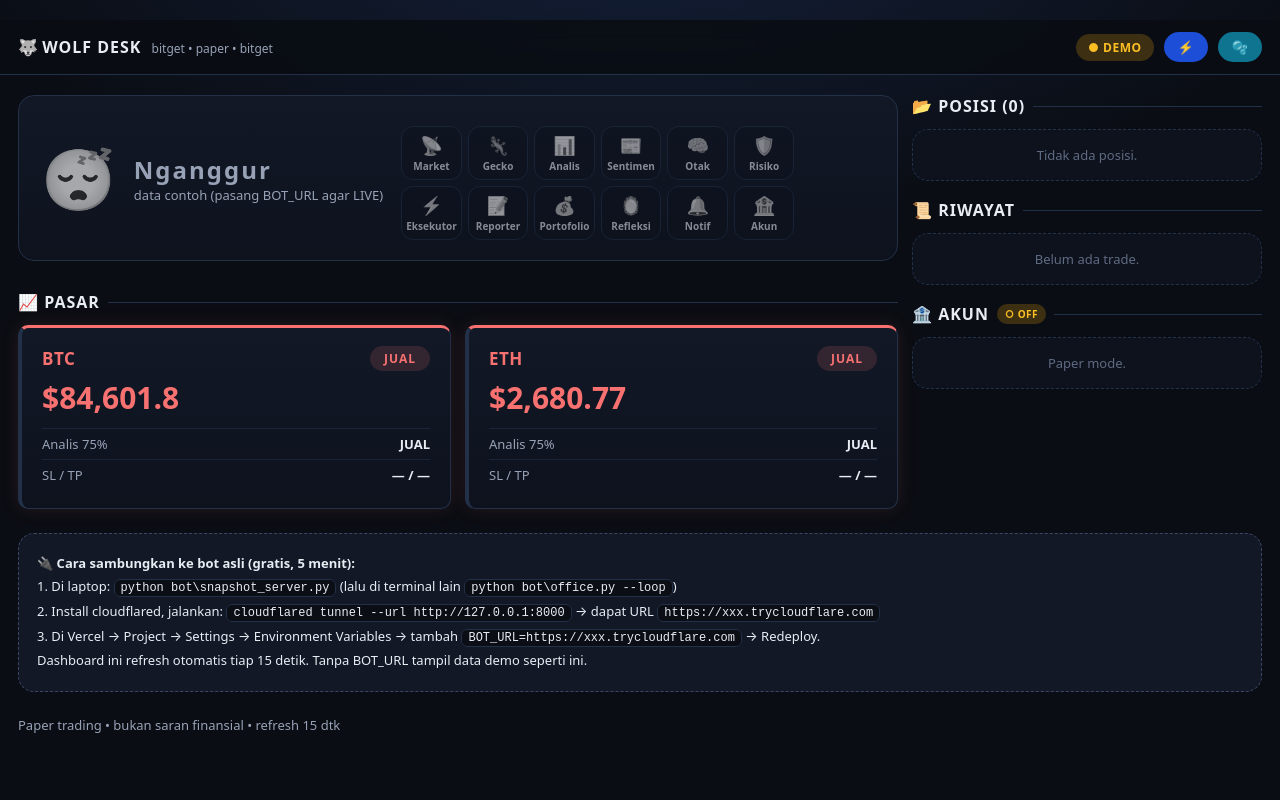
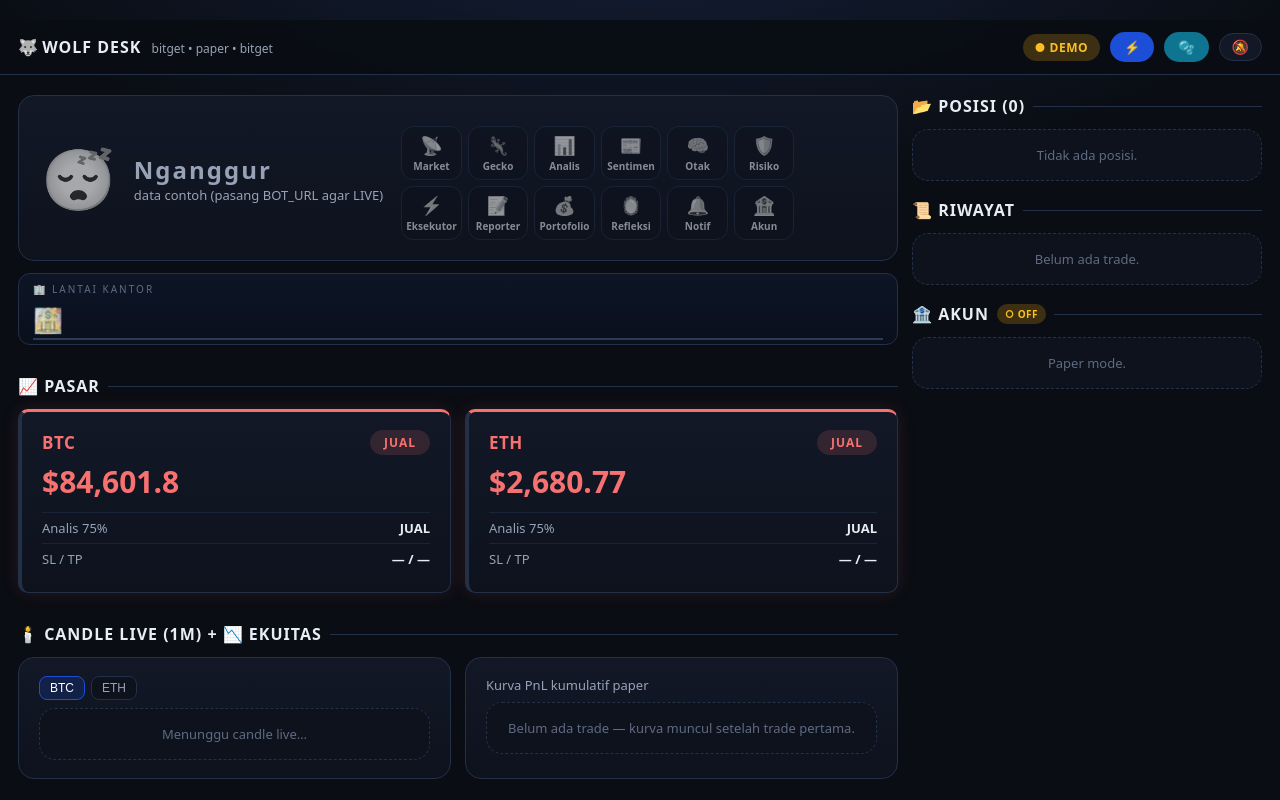
Before and after one commit to aris2151/office-monitor, a Next.js app: page / in a window 1280 px wide. Shown: the top 800 px of the page. Built offline with nearby package versions, Linux system fonts and the light colour scheme.

Commit message:
candle realtime + kurva pnl + lantai kantor + bunyi

```diff
--- a/app/globals.css
+++ b/app/globals.css
@@ -39,6 +39,28 @@ h3 { text-transform: uppercase; letter-spacing: 1px; font-size: 13px; }
 .chip { background: var(--panel); border: 1px solid var(--garis); border-radius: 999px; padding: 5px 12px; font-size: 12px; }
 .chatlink { font-size: 13px; text-decoration: none; background: #1d4ed8; color: #fff; padding: 6px 14px; border-radius: 999px; font-weight: 700; }
 .chatlink.bubblelink { background: #0e7490; }
+.bel { background: var(--panel); border: 1px solid var(--garis); border-radius: 999px; padding: 5px 12px; font-size: 14px; cursor: pointer; }
+.bel.on { border-color: #1d5c3a; box-shadow: 0 0 10px rgba(74, 222, 128, 0.3); }
+/* lantai kantor: agen patroli jalan */
+.lantai { margin-top: 12px; background: linear-gradient(180deg, #0d1526, #0a0f1c); border: 1px solid var(--garis); border-radius: 12px; padding: 8px 14px 4px; overflow: hidden; }
+.lantai-label { font-size: 10px; letter-spacing: 2px; color: var(--redup2); }
+.jalan { position: relative; height: 44px; border-bottom: 2px solid #2a3a58; }
+.pejalan { position: absolute; bottom: 2px; left: 0; font-size: 24px; opacity: 0.45; }
+.pejalan.jalan { opacity: 1; animation: patroli var(--dur, 12s) linear infinite, langkah 0.45s ease-in-out infinite; }
+@keyframes patroli { from { transform: translateX(-40px) } to { transform: translateX(1050px); } }
+@keyframes langkah { 0%,100% { margin-bottom: 0; } 50% { margin-bottom: 5px; } }
+/* chart */
+.grid.chart2 { grid-template-columns: repeat(auto-fit, minmax(320px, 1fr)); }
+.chart { width: 100%; display: block; }
+.gridline { stroke: #223048; stroke-width: 1; opacity: 0.6; }
+.hargalast { fill: #9aa3b2; font-size: 11px; }
+.lineup { fill: none; stroke: #4ade80; stroke-width: 2; }
+.linedown { fill: none; stroke: #f87171; stroke-width: 2; }
+.areaup { fill: rgba(74, 222, 128, 0.12); }
+.areadown { fill: rgba(248, 113, 113, 0.12); }
+.tabrow { display: flex; gap: 6px; margin-bottom: 8px; flex-wrap: wrap; }
+.tab { background: var(--panel2); border: 1px solid var(--garis); color: var(--redup); border-radius: 8px; padding: 4px 10px; font-size: 12px; cursor: pointer; }
+.tab.on { color: #fff; border-color: #1d4ed8; background: #1d4ed833; }
 /* strip harga live */
 .ticker { display: flex; gap: 8px; overflow-x: auto; padding: 10px 4px; margin-bottom: 6px; }
 .tikit { background: var(--panel); border: 1px solid var(--garis); border-radius: 999px; padding: 5px 14px; font-size: 13px; white-space: nowrap; color: var(--redup); }
--- a/app/page.tsx
+++ b/app/page.tsx
@@ -1,5 +1,5 @@
 "use client";
-import { useEffect, useState } from "react";
+import { useEffect, useRef, useState } from "react";
 
 type Simbol = {
   symbol: string; harga: number; sinyal: string; sinyal_final: string;
@@ -47,11 +47,95 @@ function fmtUmur(detik: number | null): string {
   return `${Math.floor(m / 60)} jam lalu`;
 }
 
+function bunyi(ctx: AudioContext, nada: number[], dur = 0.12) {
+  nada.forEach((f, i) => {
+    const o = ctx.createOscillator();
+    const g = ctx.createGain();
+    o.type = "sine"; o.frequency.value = f;
+    const t = ctx.currentTime + i * (dur + 0.03);
+    g.gain.setValueAtTime(0.0001, t);
+    g.gain.exponentialRampToValueAtTime(0.25, t + 0.02);
+    g.gain.exponentialRampToValueAtTime(0.0001, t + dur);
+    o.connect(g); g.connect(ctx.destination);
+    o.start(t); o.stop(t + dur + 0.05);
+  });
+}
+
+// Grafik candle SVG (ringan, tanpa lib)
+function CandleSVG({ data }: { data: number[][] }) {
+  const W = 560, H = 180, P = 8;
+  const c = (data ?? []).slice(-40);
+  if (c.length < 2) return <div className="kosong2">Menunggu candle live…</div>;
+  const hs = c.flatMap((k) => [k[2], k[3]]);
+  let hi = Math.max(...hs), lo = Math.min(...hs);
+  if (hi === lo) { hi *= 1.001; lo *= 0.999; }
+  const y = (v: number) => P + (1 - (v - lo) / (hi - lo)) * (H - P * 2);
+  const bw = (W - P * 2) / c.length;
+  const last = c[c.length - 1][4];
+  const naikLast = last >= c[c.length - 1][1];
+  return (
+    <svg viewBox={`0 0 ${W} ${H}`} className="chart" preserveAspectRatio="none" style={{ height: 180 }}>
+      {[0.25, 0.5, 0.75].map((f) => (
+        <line key={f} x1={P} x2={W - P} y1={H * f} y2={H * f} className="gridline" />
+      ))}
+      {c.map((k, i) => {
+        const [ts, o, h, l, cl] = k;
+        const naik = cl >= o;
+        const x = P + i * bw + bw / 2;
+        const col = naik ? "#4ade80" : "#f87171";
+        return (
+          <g key={ts + "-" + i}>
+            <line x1={x} x2={x} y1={y(h)} y2={y(l)} stroke={col} strokeWidth={1.5} />
+            <rect x={x - Math.max(2, bw * 0.3)} y={Math.min(y(o), y(cl))}
+              width={Math.max(4, bw * 0.6)} height={Math.max(1.5, Math.abs(y(cl) - y(o)))}
+              fill={col} />
+          </g>
+        );
+      })}
+      <line x1={P} x2={W - P} y1={y(last)} y2={y(last)}
+        stroke={naikLast ? "#4ade80" : "#f87171"} strokeWidth={1} strokeDasharray="5 4" />
+      <text x={W - P} y={y(last) - 4} className="hargalast" textAnchor="end">{last}</text>
+    </svg>
+  );
+}
+
+// Kurva ekuitas dari riwayat (kumulatif PnL)
+function EquitySVG({ riwayat, ekuitas }: { riwayat: any[]; ekuitas?: number }) {
+  const W = 560, H = 110, P = 8;
+  const rp = (riwayat ?? []).map((t: any) => t.pnl ?? 0);
+  if (rp.length === 0) return <div className="kosong2">Belum ada trade — kurva muncul setelah trade pertama.</div>;
+  const total = rp.reduce((a, b) => a + b, 0);
+  const awal = (ekuitas ?? 1000000) - total;
+  const pts = [awal];
+  rp.forEach((p) => pts.push(pts[pts.length - 1] + p));
+  const hi = Math.max(...pts), lo = Math.min(...pts);
+  const rg = hi === lo ? 1 : hi - lo;
+  const X = (i: number) => P + (i / (pts.length - 1 || 1)) * (W - P * 2);
+  const Y = (v: number) => P + (1 - (v - lo) / rg) * (H - P * 2);
+  const line = pts.map((v, i) => `${X(i).toFixed(1)},${Y(v).toFixed(1)}`).join(" ");
+  const up = pts[pts.length - 1] >= pts[0];
+  return (
+    <svg viewBox={`0 0 ${W} ${H}`} className="chart" preserveAspectRatio="none" style={{ height: 110 }}>
+      <polygon points={`${P},${H - P} ${line} ${X(pts.length - 1).toFixed(1)},${H - P}`}
+        className={up ? "areaup" : "areadown"} />
+      <polyline points={line} className={up ? "lineup" : "linedown"} />
+      <text x={W - P} y={P + 10} className="hargalast" textAnchor="end">
+        {total >= 0 ? "+" : ""}{total.toFixed(0)} ({(((pts[pts.length - 1] / awal - 1) * 100)).toFixed(2)}%)
+      </text>
+    </svg>
+  );
+}
+
 export default function Page() {
   const [d, setD] = useState<Data | null>(null);
   const [err, setErr] = useState("");
   const [now, setNow] = useState(Date.now());
   const [live, setLive] = useState<Record<string, any>>({});
+  const [lilin, setLilin] = useState<Record<string, number[][]>>({});
+  const [simChart, setSimChart] = useState("BTCUSDT");
+  const [suara, setSuara] = useState(false);
+  const prev = useRef({ trades: 0, posisi: 0 });
+  const audioRef = useRef<AudioContext | null>(null);
 
   async function muat() {
     try {
@@ -63,6 +147,7 @@ export default function Page() {
     }
   }
   useEffect(() => {
+    try { if (localStorage.getItem("grok_suara") === "1") setSuara(true); } catch {}
     muat();
     const t = setInterval(muat, 15000);
     const jam = setInterval(() => setNow(Date.now()), 5000);
@@ -71,6 +156,7 @@ export default function Page() {
         const r = await fetch("/api/live", { cache: "no-store" });
         const j = await r.json();
         if (j.tick) setLive(j.tick);
+        if (j.candles) setLilin(j.candles);
       } catch { /* abaikan */ }
     }, 3000);
     return () => { clearInterval(t); clearInterval(jam); clearInterval(tik); };
@@ -80,6 +166,26 @@ export default function Page() {
   // Maskot status: BERTUGAS bila data live & fresh (<5 mnt), NGANGGUR bila demo/basi/offline
   const tugas = d && !d.demo && !d.offline && umur !== null && umur < 300;
   void now;
+
+  // Notifikasi suara: bunyi saat ada trade tutup / posisi baru (perlu toggle dulu - syarat browser)
+  useEffect(() => {
+    if (!suara || !d || d.demo) return;
+    const nT = (d.riwayat ?? []).length;
+    const nP = Object.keys(d.posisi ?? {}).length;
+    if (prev.current.trades === 0) { prev.current = { trades: nT, posisi: nP }; return; }
+    const AC = window.AudioContext || (window as any).webkitAudioContext;
+    if (!AC) return;
+    if (!audioRef.current) { try { audioRef.current = new AC(); } catch { return; } }
+    const ctxA = audioRef.current;
+    if (ctxA.state === "suspended") ctxA.resume().catch(() => {});
+    if (nT > prev.current.trades) {
+      const last = d.riwayat[d.riwayat.length - 1];
+      bunyi(ctxA, (last?.pnl ?? 0) >= 0 ? [660, 880] : [440, 330]); // cuan naik, rugi turun
+    } else if (nP > prev.current.posisi) {
+      bunyi(ctxA, [520]); // posisi baru: blip
+    }
+    prev.current = { trades: nT, posisi: nP };
+  }, [d, suara]);
 
   return (
     <div className="wrap terminal">
@@ -95,6 +201,13 @@ export default function Page() {
           </span>
           <a href="/chat" className="chatlink">⚡</a>
           <a href="/bubbles" className="chatlink bubblelink">🫧</a>
+          <button className={`bel ${suara ? "on" : ""}`} title="Notifikasi suara"
+            onClick={() => {
+              const v = !suara;
+              setSuara(v);
+              try { localStorage.setItem("grok_suara", v ? "1" : "0"); } catch {}
+              if (v && d) prev.current = { trades: (d.riwayat ?? []).length, posisi: Object.keys(d.posisi ?? {}).length };
+            }}>{suara ? "🔔" : "🔕"}</button>
         </div>
       </nav>
 
@@ -129,6 +242,17 @@ export default function Page() {
             ))}</div>
           </section>
 
+          <div className="lantai" title="Lantai kantor — agen sedang patroli">
+            <div className="lantai-label">🏢 LANTAI KANTOR</div>
+            <div className="jalan">
+              {KARAKTER.map((a, i) => (
+                <span key={a.id} className={`pejalan ${tugas ? "jalan" : ""}`}
+                  style={{ ["--dur" as any]: `${9 + (i % 5) * 2.4}s`, animationDelay: `${-i * 1.7}s, 0s` }}
+                  title={`${a.nama} — ${a.peran}`}>{a.emoji}</span>
+              ))}
+            </div>
+          </div>
+
           <h3>📈 Pasar {d?.simbol?.[0]?.gecko ? (
             <span className="sub">🌍 Dom BTC {d.simbol[0].gecko.btc_dom}% • MC 24h {d.simbol[0].gecko.mcap_chg24}% • 🔥 {(d.simbol[0].gecko.trending ?? []).slice(0, 5).join(" ")}</span>
           ) : null}</h3>
@@ -150,6 +274,21 @@ export default function Page() {
                 <div className="row"><span>SL / TP</span><b>{s.stop_loss ? "$" + Number(s.stop_loss).toLocaleString("en-US") : "—"} / {s.take_profit ? "$" + Number(s.take_profit).toLocaleString("en-US") : "—"}</b></div>
               </div>
             ))}
+          </div>
+
+          <h3>🕯️ Candle Live (1m) + 📉 Ekuitas</h3>
+          <div className="grid chart2">
+            <div className="card">
+              <div className="tabrow">{(d?.simbol ?? []).map((s) => (
+                <button key={s.symbol} className={simChart === s.symbol ? "tab on" : "tab"}
+                  onClick={() => setSimChart(s.symbol)}>{s.symbol.replace("USDT", "")}</button>
+              ))}</div>
+              <CandleSVG data={lilin[simChart] ?? []} />
+            </div>
+            <div className="card">
+              <div className="tabrow"><span className="sub">Kurva PnL kumulatif paper</span></div>
+              <EquitySVG riwayat={d?.riwayat ?? []} ekuitas={d?.portofolio?.ekuitas} />
+            </div>
           </div>
         </div>
 
```
